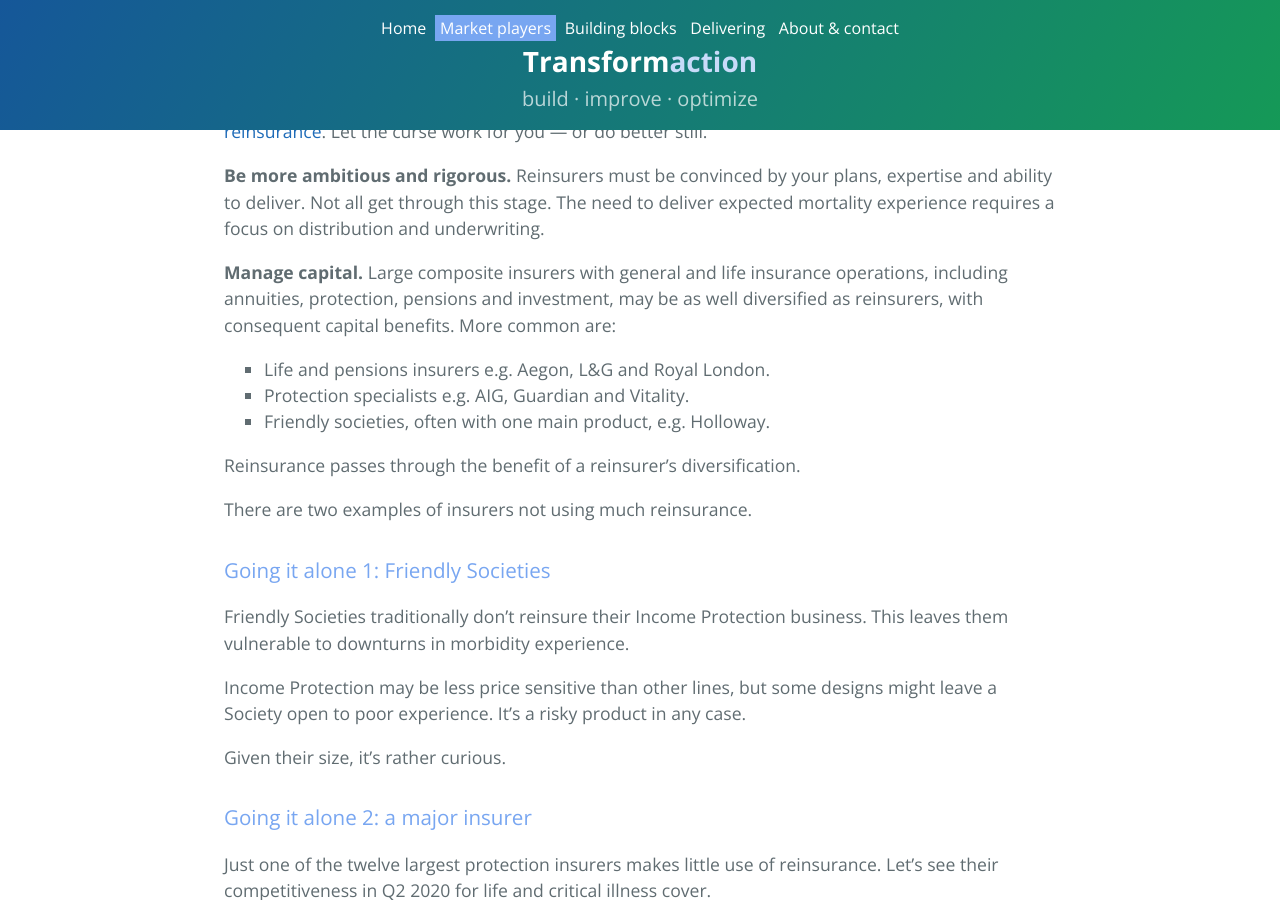
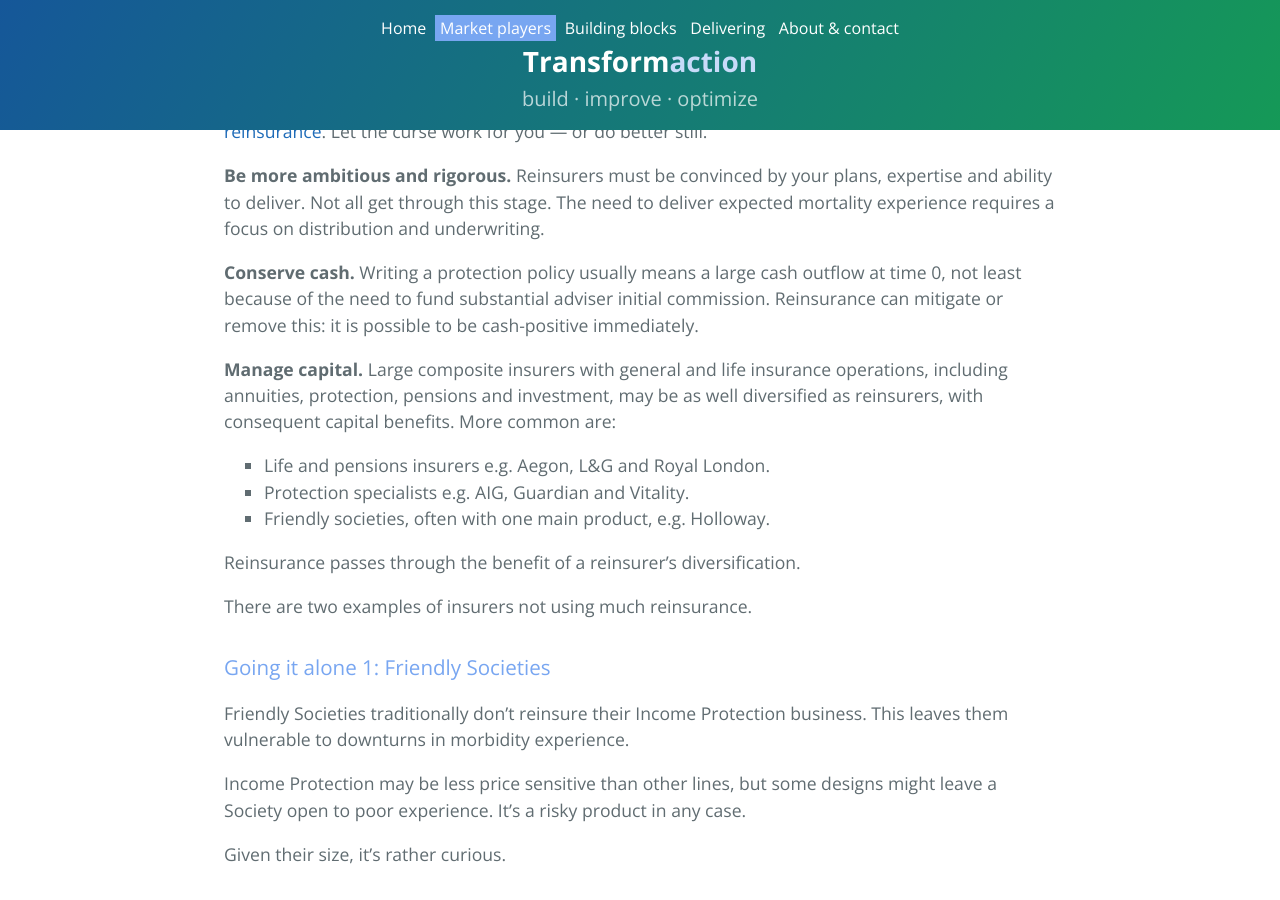
Before and after one commit to maverickactuary/1actuary, a Jekyll site: the page built from content/2marketplayers/reinsurers.md, in a window 1280 px wide and 900 px high, scrolled down 904 px. Built offline with Jekyll 4.4.1, drawn with Linux system fonts in a browser that asks for light colours.

Commit message:
Reinsurance cash

```diff
--- a/content/2marketplayers/reinsurers.md
+++ b/content/2marketplayers/reinsurers.md
@@ -33,6 +33,8 @@ These benefits swamp the impact of the reinsurer's expenses and profits.
 **Avoid the winner's curse.** Specialists know the [winner's curse](https://en.wikipedia.org/wiki/Winner%27s_curse) operates in [group risk](https://www.actuaries.digital/2014/07/22/the-winners-curse/) markets and in [reinsurance](https://www.casact.org/education/clrs/2011/handouts/R3-Rozema.pdf). Let the curse work for you &mdash; or do better still.
 
 **Be more ambitious and rigorous.** Reinsurers must be convinced by your plans, expertise and ability to deliver. Not all get through this stage. The need to deliver expected mortality experience requires a focus on distribution and underwriting.
+
+**Conserve cash.** Writing a protection policy usually means a large cash outflow at time 0, not least because of the need to fund substantial adviser initial commission. Reinsurance can mitigate or remove this: it is possible to be cash-positive immediately.
 
 **Manage capital.** Large composite insurers with general and life insurance operations, including annuities, protection, pensions and investment, may be as well diversified as reinsurers, with consequent capital benefits. More common are:
 
```
